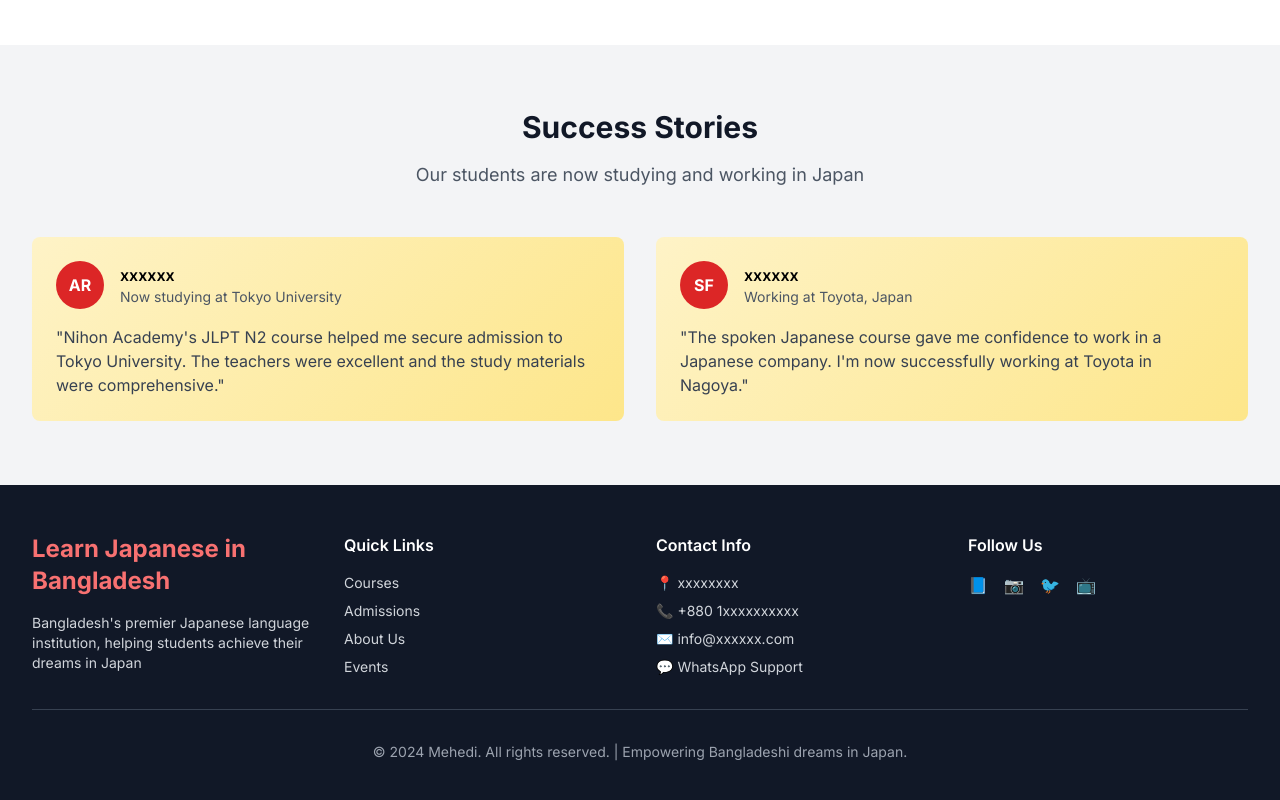
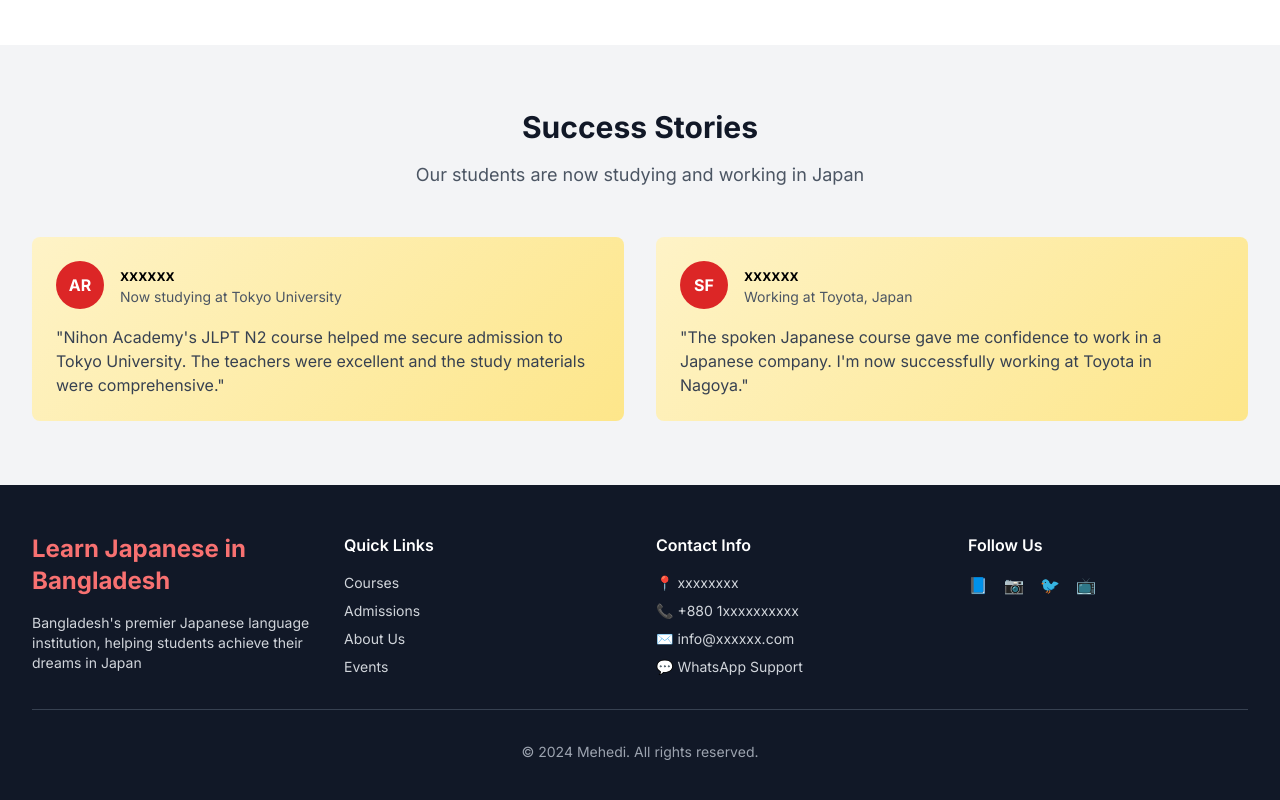
Before and after one commit to Mahadinhasan/Learn-Japanese-in-Bangladesh, a plain HTML site: page index.html in a window 1280 px wide. Shown: the part 1773-2573 px from the top of the page. Drawn offline with nearby package versions, Linux system fonts and the light colour scheme.

Commit message:
Japanes language

```diff
--- a/index.html
+++ b/index.html
@@ -1024,7 +1024,7 @@
                 </div>
             </div>
             <div class="border-t border-gray-700 mt-8 pt-8 text-center text-sm text-gray-400">
-                <p>&copy; 2024 Mehedi. All rights reserved. | Empowering Bangladeshi dreams in Japan.</p>
+                <p>&copy; 2024 Mehedi. All rights reserved.</p>
             </div>
         </div>
     </footer>
```
